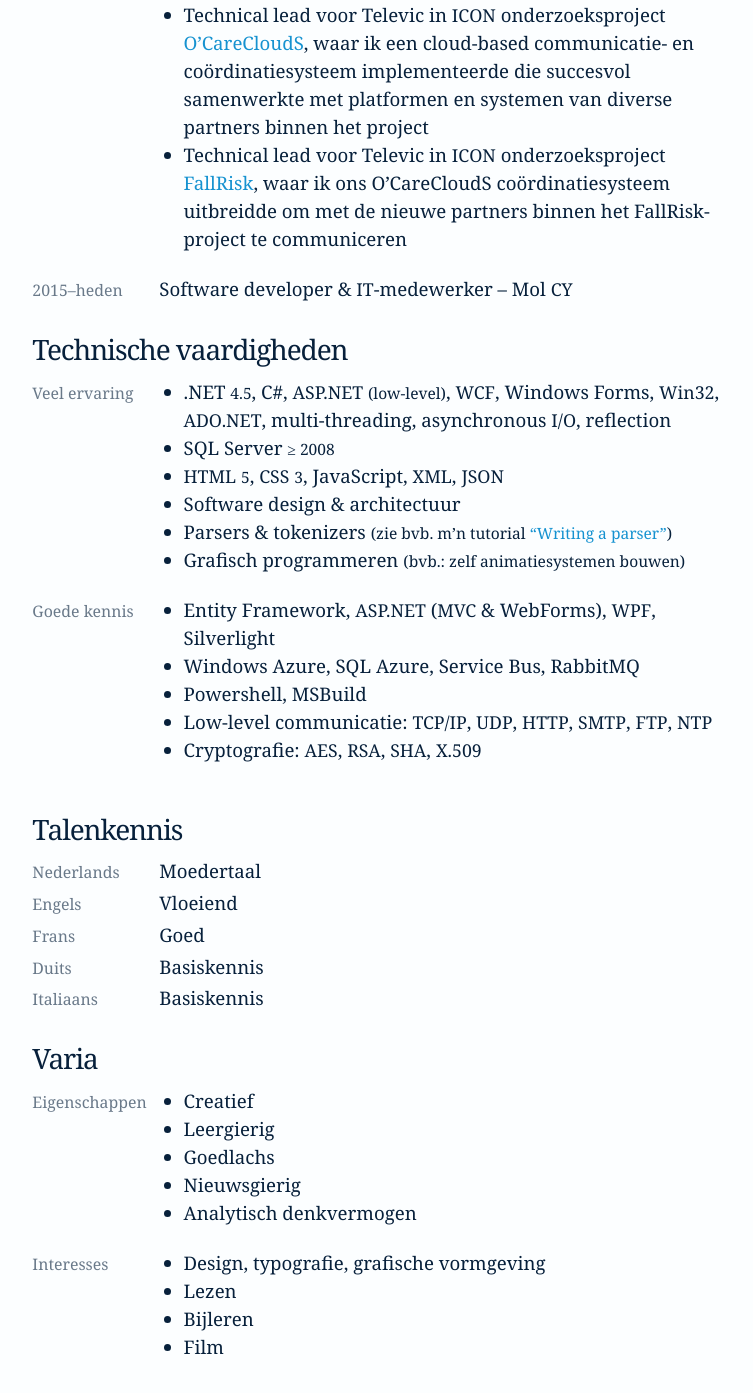
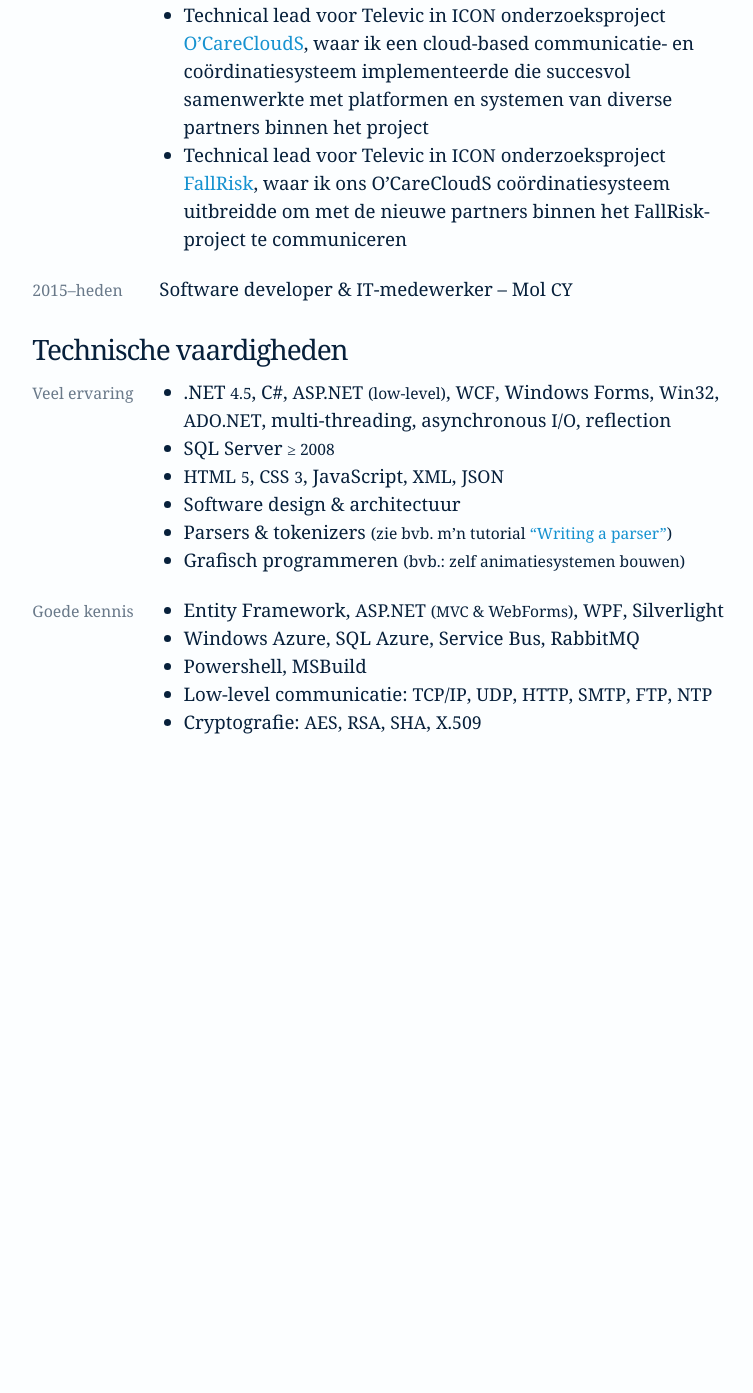
Before and after one commit to tommy-carlier/etc.tcx.be, a Jekyll site: the page built from cv/index.html, in a window 1280 px wide and 1400 px high, scrolled down 1054 px. Shown: the top 1393 px of the window, without its empty margins (253-1006 px from the left). Built offline with Jekyll 4.4.1, drawn with Linux system fonts in a browser that asks for light colours; comment, search, counter and statistics services are not loaded; after the commit the page ends 1829 px from its top, so only the background shows below that.

Commit message:
Tweak content

```diff
--- a/cv/index.html
+++ b/cv/index.html
@@ -61,36 +61,10 @@ th { min-width: 8em; }
     <li>Grafisch programmeren <small>(bvb.: zelf animatiesystemen bouwen)</small>
   </ul></tr>
   <th>Goede kennis<td><ul>
-    <li>Entity Framework, <abbr>ASP.NET</abbr> (<abbr>MVC</abbr> &amp; WebForms), <abbr>WPF</abbr>, Silverlight
+    <li>Entity Framework, <abbr>ASP.NET</abbr> <small>(<abbr>MVC</abbr> &amp; WebForms)</small>, <abbr>WPF</abbr>, Silverlight
     <li>Windows Azure, SQL Azure, Service Bus, RabbitMQ
     <li>Powershell, MSBuild
     <li>Low-level communicatie: <abbr>TCP/IP</abbr>, <abbr>UDP</abbr>, <abbr>HTTP</abbr>, <abbr>SMTP</abbr>, <abbr>FTP</abbr>, <abbr>NTP</abbr>
     <li>Cryptografie: <abbr>AES</abbr>, <abbr>RSA</abbr>, <abbr>SHA</abbr>, <abbr>X.509</abbr>
   </ul></tr>
 </table>
-
-<h2 id=languages>Talenkennis</h2>
-<table>
-  <tr><th>Nederlands<td>Moedertaal</tr>
-  <tr><th>Engels<td>Vloeiend</tr>
-  <tr><th>Frans<td>Goed</tr>
-  <tr><th>Duits<td>Basiskennis</tr>
-  <tr><th>Italiaans<td>Basiskennis</tr>
-</table>
-
-<h2 id=extra>Varia</h2>
-<table>
-  <tr><th>Eigenschappen<td><ul>
-    <li>Creatief
-    <li>Leergierig
-    <li>Goedlachs
-    <li>Nieuwsgierig
-    <li>Analytisch denkvermogen
-  </ul></tr>
-  <tr><th>Interesses<td><ul>
-    <li>Design, typografie, grafische vormgeving
-    <li>Lezen
-    <li>Bijleren
-    <li>Film
-  </ul></tr>
-</table>
```
